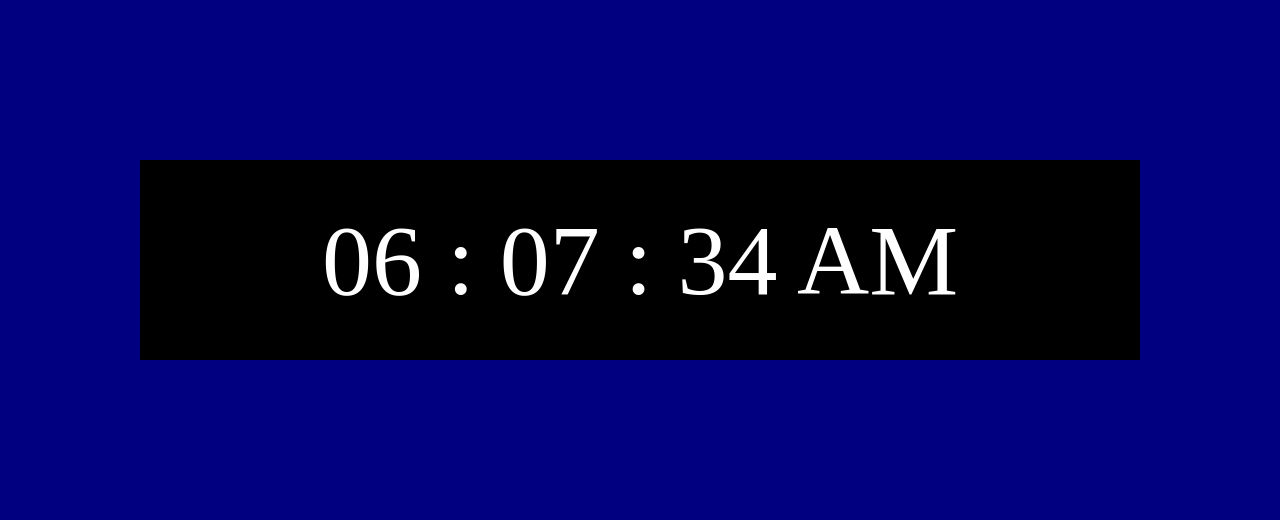
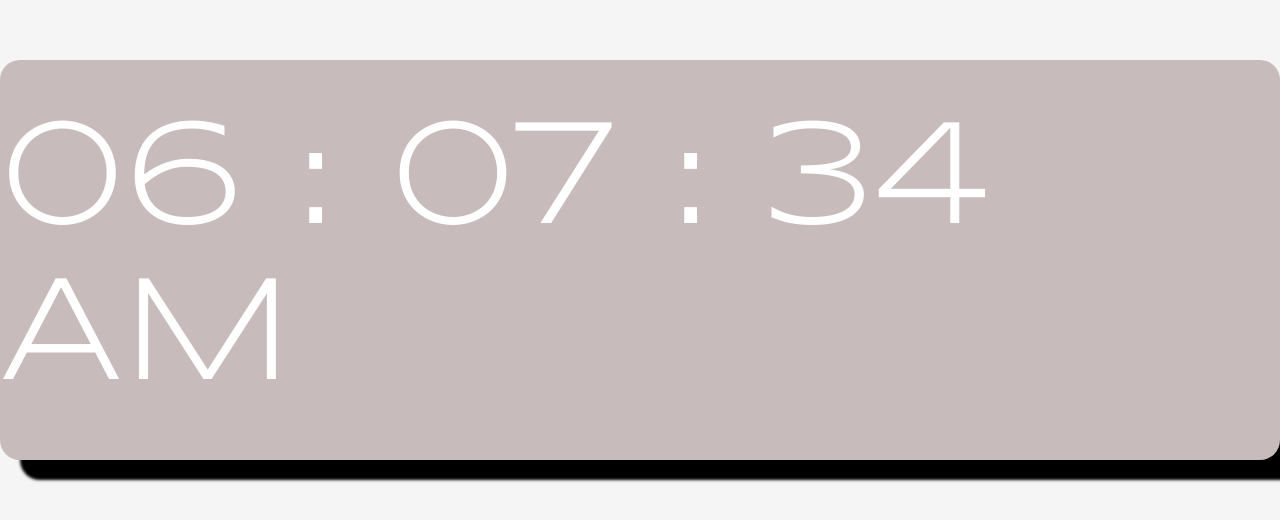
Before and after one commit to PhantasmalKG/Digital-Clock, a plain HTML site: page index.html in a window 1280 px wide. Shown: the part 140-660 px from the top of the page. Drawn offline with nearby package versions, Linux system fonts and the light colour scheme.

Commit message:
Second commit
Changed background and added box-shadow.

```diff
--- a/styles.css
+++ b/styles.css
@@ -5,7 +5,7 @@
 }
 
 body{
-    background-color: navy;
+    background-color: whitesmoke;
     min-height: 100vh;
     display: flex;
     justify-content: center;
@@ -13,9 +13,11 @@ body{
 }
 
 .dc-wrapper{
-    background-color: black;
-    height:200px;
-    width: 1000px;
+    background-color: rgb(199, 187, 187);
+    box-shadow: 20px 20px 3px black;
+    border-radius: 20px;
+    height:400px;
+    width: 1500px;
     display: flex;
     justify-content: center;
     align-items: center;
@@ -23,5 +25,6 @@ body{
 #dg-clock{
 
     color: white;
-    font-size: 100px;
+    font-size: 150px;
+    font-family: 'Syncopate', sans-serif;
 }
```
